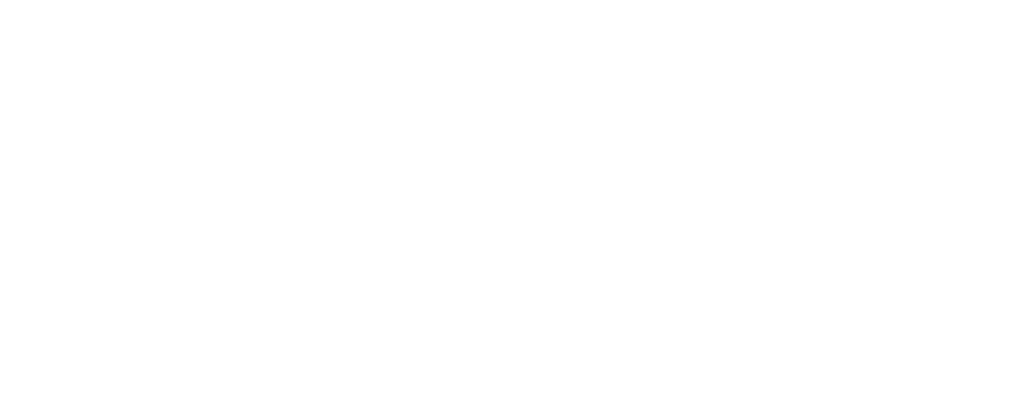
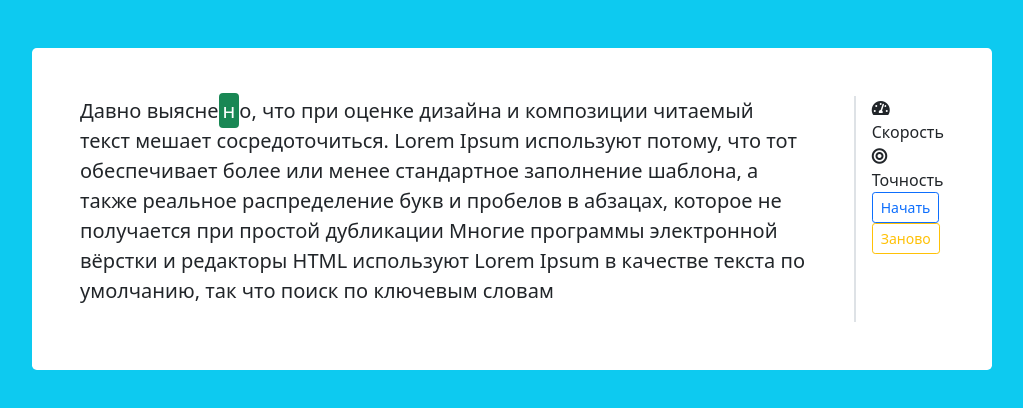
Before and after one commit to dymov-ant/print-speed-test, a React (Create React App) app: page / in a window 1280 px wide. Shown: the top 408 px of the page, without its empty margins (128-1151 px from the left). Built offline with nearby package versions, Linux system fonts and the light colour scheme.

Commit message:
Структура приложения

```diff
--- a/public/index.html
+++ b/public/index.html
@@ -9,6 +9,8 @@
       name="description"
       content="Web site created using create-react-app"
     />
+    <link href="https://cdn.jsdelivr.net/npm/bootstrap@5.0.0-beta2/dist/css/bootstrap.min.css" rel="stylesheet" integrity="sha384-BmbxuPwQa2lc/FVzBcNJ7UAyJxM6wuqIj61tLrc4wSX0szH/Ev+nYRRuWlolflfl" crossorigin="anonymous">
+    <link rel="stylesheet" href="https://use.fontawesome.com/releases/v5.15.2/css/all.css" integrity="sha384-vSIIfh2YWi9wW0r9iZe7RJPrKwp6bG+s9QZMoITbCckVJqGCCRhc+ccxNcdpHuYu" crossorigin="anonymous">
     <link rel="manifest" href="manifest.json" />
     <title>React App</title>
   </head>
--- a/src/App.tsx
+++ b/src/App.tsx
@@ -1,9 +1,16 @@
 import React, { FC } from "react"
+import { Text } from "./components/Text"
+import { Statistics } from "./components/Statistics"
 
 export const App: FC = () => {
   return (
-      <div>
-
+      <div className="vh-100 bg-info">
+          <div className="container d-flex justify-content-center pt-5">
+              <div className="d-flex justify-content-between bg-white rounded-3 p-5" style={{width: "60rem"}}>
+                  <Text/>
+                  <Statistics/>
+              </div>
+          </div>
       </div>
   )
 }
--- /dev/null
+++ b/src/components/Statistics.tsx
@@ -0,0 +1,20 @@
+import { FC } from "react"
+
+export const Statistics: FC = () => {
+    return (
+        <div className="border-start border-2 ps-3">
+            <div>
+                <i className="fas fa-tachometer-alt"/>
+                Скорость
+            </div>
+            <div>
+                <i className="fas fa-bullseye"/>
+                Точность
+            </div>
+            <div>
+                <button type="button" className="btn btn-outline-primary btn-sm">Начать</button>
+                <button type="button" className="btn btn-outline-warning btn-sm">Заново</button>
+            </div>
+        </div>
+    )
+}
--- /dev/null
+++ b/src/components/Symbol.tsx
@@ -0,0 +1,15 @@
+import { FC } from "react"
+
+interface ISymbolProps {
+    char: string
+    index: number
+    active: boolean
+}
+
+export const Symbol: FC<ISymbolProps> = ({char, index, active}) => {
+    return (
+        <span className={active ? "bg-success text-white p-1 rounded-2" : "text-dark"}>
+            {char}
+        </span>
+    )
+}
--- /dev/null
+++ b/src/components/Text.tsx
@@ -0,0 +1,16 @@
+import { FC } from "react"
+import { Symbol } from "./Symbol"
+
+export const Text: FC = () => {
+
+    const data = "Давно выяснено, что при оценке дизайна и композиции читаемый текст мешает сосредоточиться. Lorem Ipsum используют потому, что тот обеспечивает более или менее стандартное заполнение шаблона, а также реальное распределение букв и пробелов в абзацах, которое не получается при простой дубликации Многие программы электронной вёрстки и редакторы HTML используют Lorem Ipsum в качестве текста по умолчанию, так что поиск по ключевым словам "
+    const symbols = data.split("")
+    const activeIndex = 12
+    return (
+        <p className="fs-5 me-5">
+            {
+                symbols.map((char, index) => <Symbol key={index} char={char} index={index} active={activeIndex === index}/>)
+            }
+        </p>
+    )
+}
```
